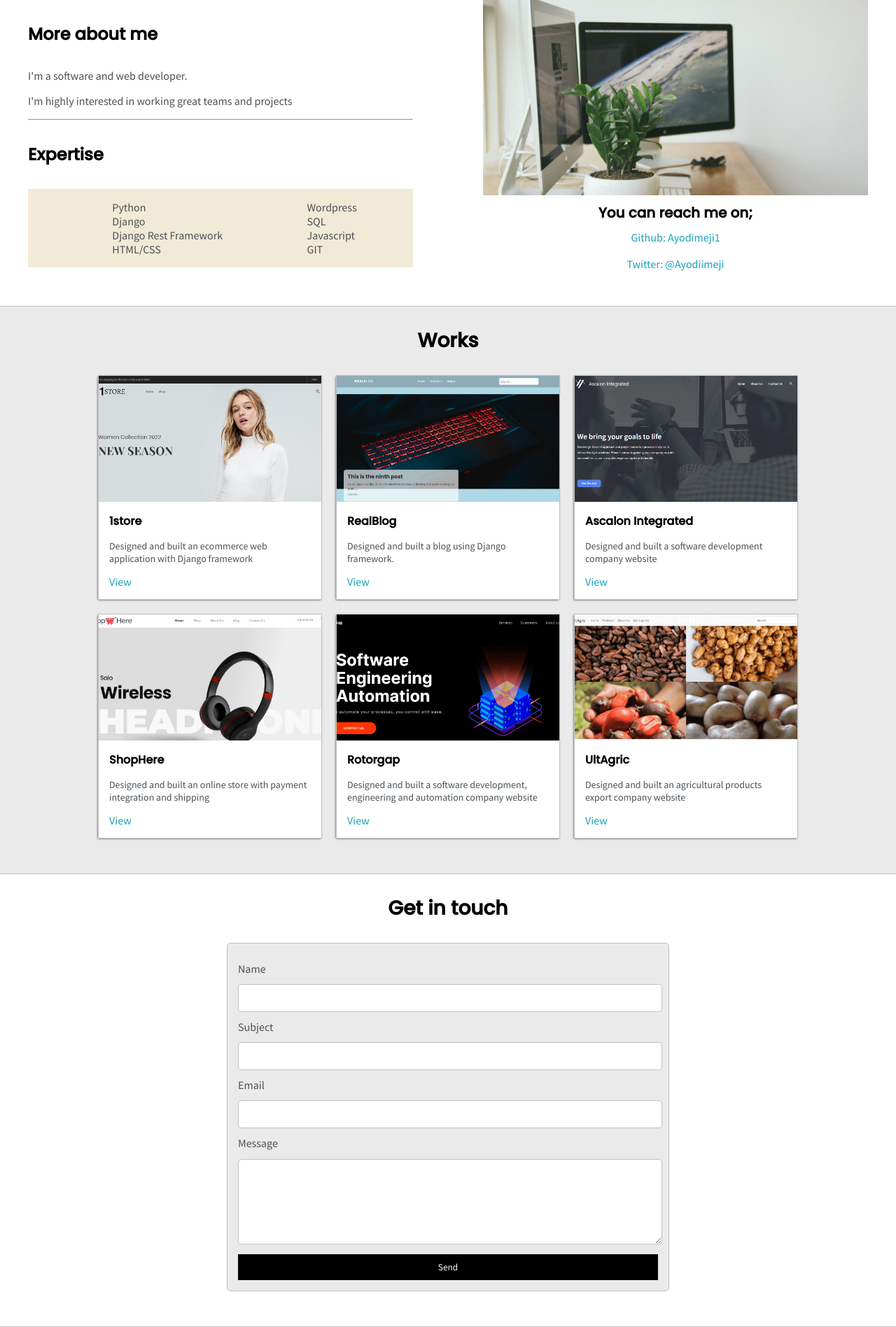
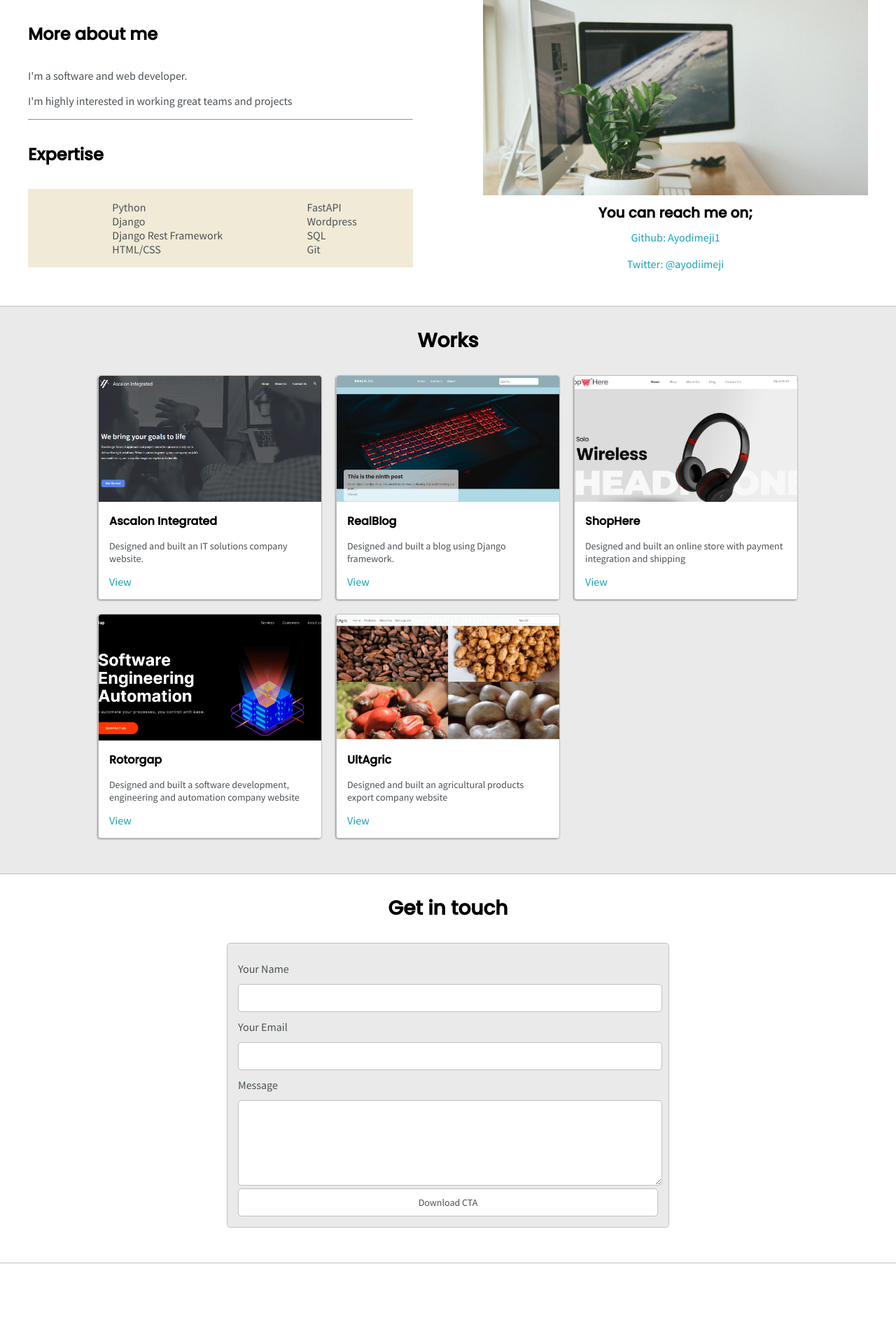
Before and after one commit to Ayodimeji1/portfolio-main, a PHP site: page / in a window 1280 px wide. Shown: the part 688-2584 px from the top of the page at 70% size. After the commit the page ends 2493 px from the top, so only its background shows below. Run offline with PHP 8.4, Linux system fonts and the light colour scheme.

Commit message:
updates to page

```diff
--- a/default.css
+++ b/default.css
@@ -254,6 +254,7 @@ h6 {font-size: 16px;}
 }
 .post-item {
     border: 1px solid var(--borderColor);
+    border-radius: 4px;
     -webkit-box-shadow: -1px 1px 3px -1px rgba(0,0,0,0.75);
     -moz-box-shadow: -1px 1px 3px -1px rgba(0,0,0,0.75);
     box-shadow: -1px 1px 3px -1px rgba(0,0,0,0.75);
@@ -262,11 +263,13 @@ h6 {font-size: 16px;}
     display: block;
     width: 100%;
     height: 180px;
+    border-radius: 4px 4px 0 0 ;
     object-fit: cover;
 }
 .post-preview {
     background-color: #ffff;
     padding: 15px;
+    border-radius: 0px 0px 4px 4px;
 }
 .post-title {
     color: black;
--- a/portfolio.html
+++ b/portfolio.html
@@ -54,7 +54,7 @@
                             <div id="corner-tl" class="corner"></div>
                             <div id="corner-tr" class="corner"></div>
                             <h3>What I Do</h3>
-                            <p>I build software, web applications and websites.</p>
+                            <p>I build web and software applications.</p>
                             <div id="corner-bl" class="corner"></div>
                             <div id="corner-br" class="corner"></div>
                         </div>
@@ -85,10 +85,10 @@
                             <li>HTML/CSS</li>
                         </ul>
                         <ul>
+                            <li>FastAPI</li>
                             <li>Wordpress</li>
                             <li>SQL</li>
-                            <li>Javascript</li>
-                            <li>GIT</li>
+                            <li>Git</li>
                         </ul>
                     </div>
                 </div>
@@ -98,7 +98,7 @@
                     <h5 style="margin: 10px;">You can reach me on;</h5>
                     <a target="_blank" href="https://github.com/Ayodimeji1">Github: Ayodimeji1</a>
                     <br>
-                    <a target="_blank" href="https://twitter.com/Ayodiimeji">Twitter: @Ayodiimeji</a>
+                    <a target="_blank" href="https://twitter.com/Ayodiimeji">Twitter: @ayodiimeji</a>
                 </div>
             </div>
         </div>
@@ -110,72 +110,59 @@
             <div class="post">
 
                 <div>
-                    <div class="post-item">
-                        <img class="thumbnail" src="images/1store.png" alt="">
+                    <div class="post-item"><a target="_blank" href="https://ascalonintegrated.com">
+                        <img class="thumbnail" src="images/ascalon.png" alt="">
                         <div class="post-preview">
-                            <h6 class="post-title">1store</h6>
-                            <p class="post-intro">Designed and built an ecommerce web application with Django framework</p>
-                            <a target="_blank" href="https://ecommerce-production-5f26.up.railway.app/">View</a>
+                            <h6 class="post-title">Ascalon Integrated</h6>
+                            <p class="post-intro">Designed and built an IT solutions company website.</p>
+                            <a target="_blank" href="https://ascalonintegrated.com">View</a>
                         </div>
-                    </div>
+                    </div></a>
                 </div>
 
                 <div>
-                    <div class="post-item">
+                    <div class="post-item"><a target="_blank" href="https://realblog1.herokuapp.com">
                         <img class="thumbnail" src="images/TheBlog.png" alt="">
                         <div class="post-preview">
                             <h6 class="post-title">RealBlog</h6>
                             <p class="post-intro">Designed and built a blog using Django framework.</p>
                             <a target="_blank" href="https://realblog1.herokuapp.com">View</a>
                         </div>
-                    </div>
+                    </div></a>
                 </div>
 
                 <div>
-                    <div class="post-item">
-                        <img class="thumbnail" src="images/ascalon.png" alt="">
-                        <div class="post-preview">
-                            <h6 class="post-title">Ascalon Integrated</h6>
-                            <p class="post-intro">Designed and built a software development company website</p>
-                            <a target="_blank" href="https://ascalonintegrated.com">View</a>
-                        </div>
-                    </div>
-                </div>
-
-                <div>
-                    <div class="post-item">
+                    <div class="post-item"><a target="_blank" href="http://shophere.rf.gd/">
                         <img class="thumbnail" src="images/ShopHere.png" alt="">
                         <div class="post-preview">
                             <h6 class="post-title">ShopHere</h6>
                             <p class="post-intro">Designed and built an online store with payment integration and shipping</p>
                             <a target="_blank" href="http://shophere.rf.gd/">View</a>
                         </div>
-                    </div>
+                    </div></a>
                 </div>
 
                 <div>
-                    <div class="post-item">
+                    <div class="post-item"><a target="_blank" href="https://rotorgap.com/">
                         <img class="thumbnail" src="images/rotorgap.png" alt="">
                         <div class="post-preview">
                             <h6 class="post-title">Rotorgap</h6>
                             <p class="post-intro">Designed and built a software development, engineering and automation company website</p>
                             <a target="_blank" href="https://rotorgap.com/">View</a>
                         </div>
-                    </div>
+                    </div></a>
                 </div>
 
                 <div>
-                    <div class="post-item">
+                    <div class="post-item"><a target="_blank" href="https://ultagric.com/">
                         <img class="thumbnail" src="images/ultagric.png" alt="">
                         <div class="post-preview">
                             <h6 class="post-title">UltAgric</h6>
                             <p class="post-intro">Designed and built an agricultural products export company website</p>
                             <a target="_blank" href="https://ultagric.com/">View</a>
                         </div>
-                    </div>
+                    </div></a>
                 </div>
-
-
 
             </div>
         </div>
@@ -186,32 +173,26 @@
             <div>
                 <h3 style="text-align: center;">Get in touch</h3>
 
-                <form id="contact-form" action="https://formsubmit.co/ayodimejia1@gmail.com" method="POST">
-                    <!-- Honeypot -->
-                    <input type="text" name="_honey" style="display:none">
-
-                    <!-- Disable Captcha -->
-                    <input type="hidden" name="_captcha" value="false">
-
-                    <!-- Succes page -->
-                    <input type="hidden" name="_next" value="https://ayocodes.herokuapp.com/success.html">
-
-                    <a name="contact"></a>
-
-                    <label>Name</label>
-                    <input class="input-field" type="text" name="name" required>
-
-                    <label>Subject</label>
-                    <input class="input-field" type="text" name="subject" required>
-
-                    <label>Email</label>
-                    <input class="input-field" type="text" name="email" required>
-
-                    <label>Message</label>
-                    <textarea class="input-field" name="message" required></textarea>
-
-                    <input id="submit-btn" type="submit" value="Send">
-                </form>
+                <form id="contact-form" action="https://public.herotofu.com/v1/f268b240-b7d8-11ed-8d0b-95fdf80f9cee" method="post" accept-charset="UTF-8">
+                    <div>
+                      <label for="name">Your Name</label>
+                      <input class="input-field" name="Name" id="name" type="text" required />
+                    </div>
+                    <div>
+                      <label for="email">Your Email</label>
+                      <input class="input-field" name="Email" id="email" type="email" required  />
+                    </div>
+                    <div>
+                        <label>Message</label>
+                        <textarea class="input-field" name="message" required></textarea>
+                    </div>
+                    <div>
+                      <input class="input-field" type="submit" value="Download CTA" />
+                      <div style="text-indent:-99999px; white-space:nowrap; overflow:hidden; position:absolute;" aria-hidden="true">
+                        <input class="input-field" type="text" name="_gotcha" tabindex="-1" autocomplete="off" />
+                      </div>
+                    </div>
+                  </form>
             </div>
         </div>
     </section>
```
Also changed, not shown: README.md, blue.css (line endings or trailing spaces), script.js (line endings or trailing spaces), success.html (line endings or trailing spaces), 1 other file.
